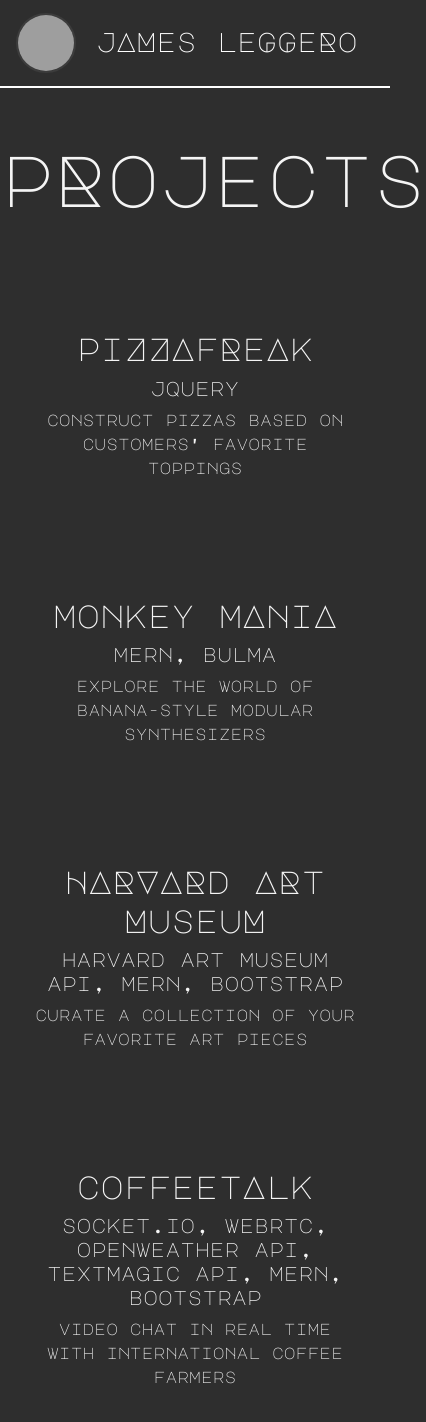
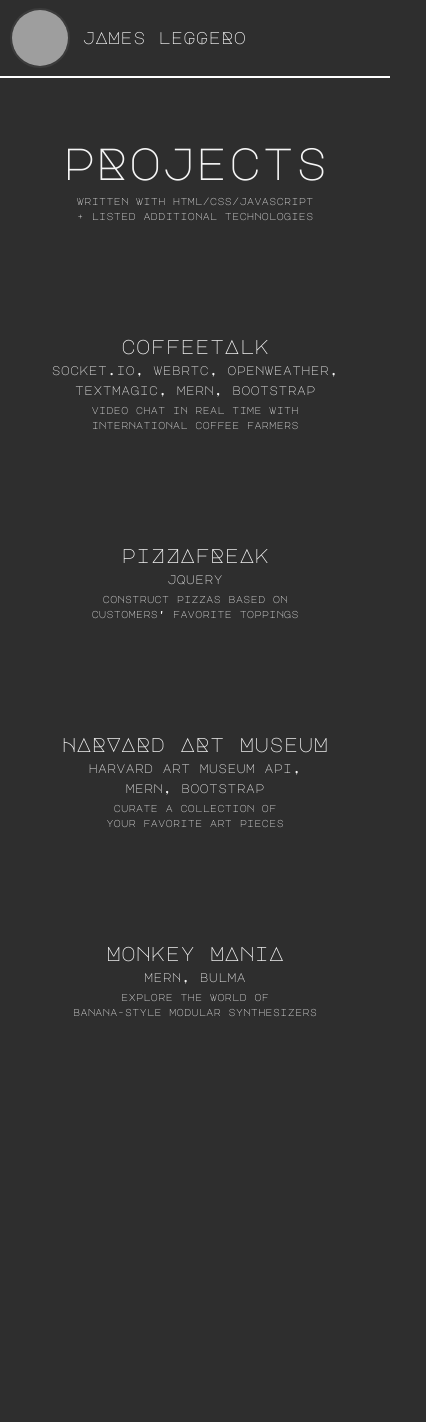
Before and after one commit to JamesLeggero/jml-portfolio, a React (Create React App) app: page /projects in a window 390 px wide. Shown: the top 1422 px of the page, 426 px wide, since content can reach past the window. After the commit the page ends 1130 px from the top, so only its background shows below. Built offline with nearby package versions, Linux system fonts and the light colour scheme; grey boxes are pictures that could not be loaded.

Commit message:
portfolio text mobile responsive, no hanging wrap words

```diff
--- a/src/components/Projects.js
+++ b/src/components/Projects.js
@@ -1,8 +1,5 @@
 import React from 'react'
 import Container from 'react-bootstrap/Container'
-import Accordion from 'react-bootstrap/Accordion'
-import Card from 'react-bootstrap/Card'
-import Button from 'react-bootstrap/Button'
 
 export default function Projects() {
 
@@ -14,33 +11,38 @@
     return (
         <>
         <h1 className='display-3'>pRojects</h1>
+        <p>written with html/css/javascript<br />
+        + listed additional technologies</p>
 
         <Container>
+        {
+        <>
+        <Container>
+            <h2 className='projects' id='https://jml-coffeetalk-client.herokuapp.com/' onClick={handleClick}>coffeetAlk</h2>
+            <h5>socket.io, webrtc, openweather,</h5><h5>textmagic, mern, bootstrap</h5>
+            <p>video chat in real time with<br/>
+                international coffee farmers</p>
+            </Container>
 
             <Container>
             <h2 className='projects' id='https://jamesleggero.github.io/pizzafreak/' onClick={handleClick}>piZZAfReAk</h2>
             <h5>jquery</h5>
-            <p>construct pizzas based on customers' favorite toppings</p>
-            </Container>
-
-            <Container>
-            <h2 className='projects' id='https://monkey-mania.herokuapp.com/' onClick={handleClick}>monkey mAniA</h2>
-            <h5>mern, bulma</h5>
-            <p>explore the world of banana-style modular synthesizers</p>
+            <p>construct pizzas based on<br />customers' favorite toppings</p>
             </Container>
 
             <Container>
             <h2 className='projects' id='https://harvard-art-museum.herokuapp.com/' onClick={handleClick}>HARVARd ARt MuseuM</h2>
-            <h5>harvard art museum api, mern, bootstrap</h5>
-            <p>curate a collection of your favorite art pieces</p>
+            <h5>harvard art museum api,</h5><h5>mern, bootstrap</h5>
+            <p>curate a collection of<br />your favorite art pieces</p>
             </Container>
 
             <Container>
-            <h2 className='projects' id='https://jml-coffeetalk-client.herokuapp.com/' onClick={handleClick}>coffeetAlk</h2>
-            <h5>socket.io, webrtc, openweather api, textmagic api, mern, bootstrap</h5>
-            <p>video chat in real time with international coffee farmers</p>
+            <h2 className='projects' id='https://monkey-mania.herokuapp.com/' onClick={handleClick}>Monkey MAniA</h2>
+            <h5>mern, bulma</h5>
+            <p>explore the world of<br />banana-style modular synthesizers</p>
             </Container>
-
+            </>
+}
 
             </Container>
 
--- a/src/index.css
+++ b/src/index.css
@@ -84,3 +84,12 @@
   font-family: source-code-pro, Menlo, Monaco, Consolas, 'Courier New',
     monospace;
 } */
+
+@media (max-width: 600px) {
+  * {
+    font-size: 10px;
+  }
+  #jmlStyles {
+    width: 250px;
+  }
+}
```
